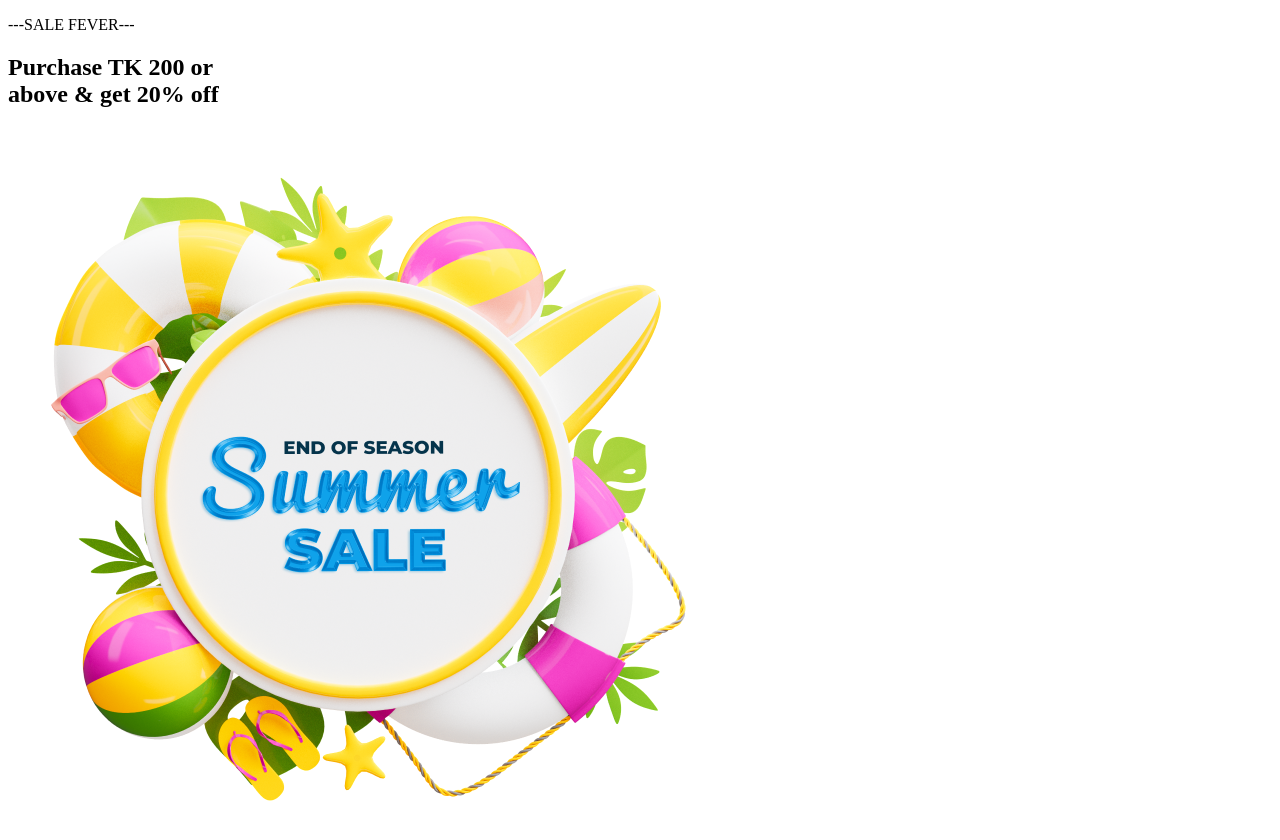
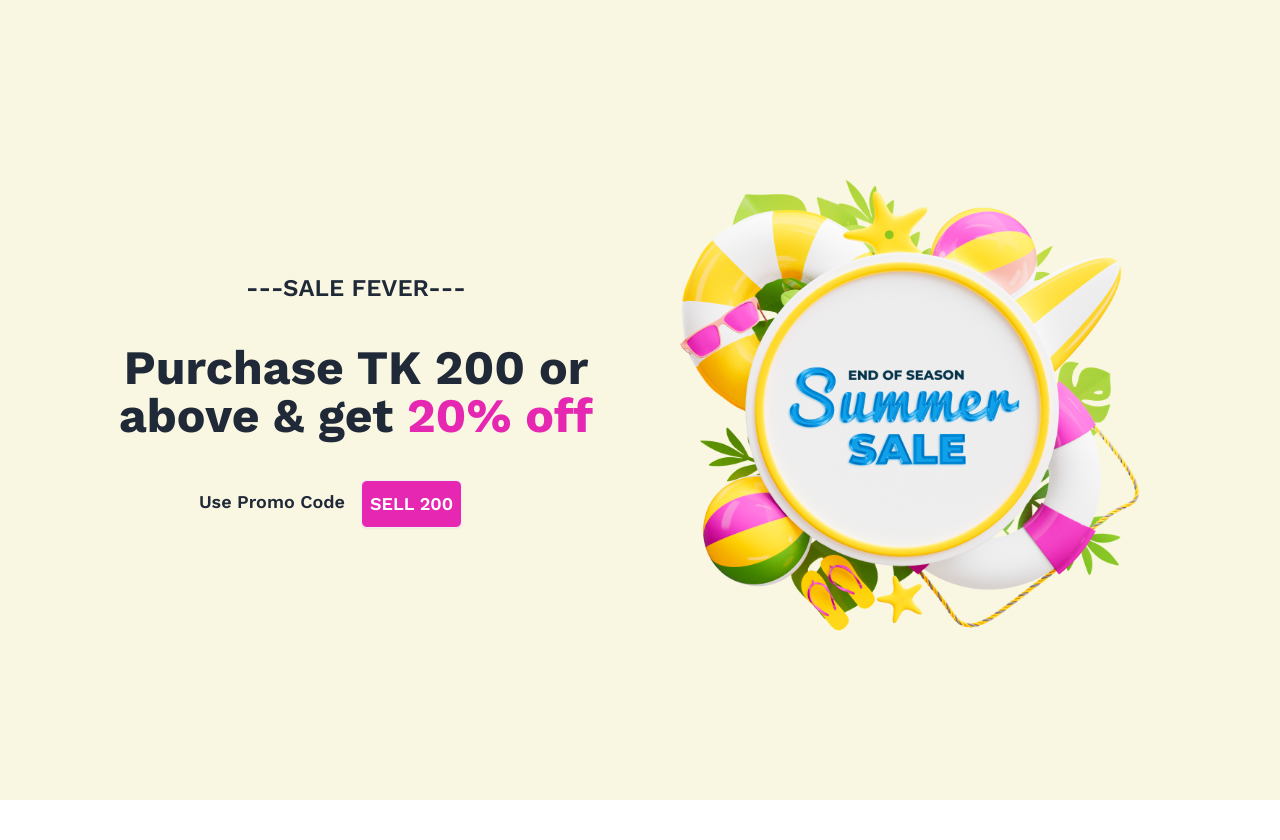
Before and after one commit to Hasibur14/summer-sale, a plain HTML site: page index.html in a window 1280 px wide. After the commit the page ends 800 px from the top, so only its background shows below. Drawn offline with nearby package versions, Linux system fonts and the light colour scheme.

Commit message:
added header section

```diff
--- a/index.html
+++ b/index.html
@@ -5,16 +5,26 @@
     <meta charset="UTF-8">
     <meta name="viewport" content="width=device-width, initial-scale=1.0">
     <title>Summer Sale</title>
+
+    <link href="https://cdn.jsdelivr.net/npm/daisyui@4.7.2/dist/full.min.css" rel="stylesheet" type="text/css" />
+    <script src="https://cdn.tailwindcss.com"></script>
+    <link rel="stylesheet" href="./styles/style.css">
+
 </head>
 
-<body>
-    <header>
-        <div class="bg-[#F9F6E2]">
-            <div>
-                <p>---SALE FEVER---</p>
-                <h2>Purchase TK 200 or <br> above & get <span>20% off</span></h2>
+<body class="work-sans-font">
+    <header class="mx-auto">
+        <div class="bg-[#F9F6E2] h-[800px] lg:flex text-center items-center justify-center gap-14">
+            <div class="space-y-10">
+                <p class="text-2xl font-semibold">---SALE FEVER---</p>
+                <h2 class="text-5xl font-bold">Purchase TK 200 or <br> above & get <span class="text-[#E527B2]">20%
+                        off</span></h2>
+                <div class="flex gap-2 ml-8 lg:ml-20">
+                    <p class="text-lg font-semibold mt-2">Use Promo Code</p>
+                    <button class="btn bg-[#E527B2] text-white px-2 rounded-md mx-2 text-lg">SELL 200</button>
+                </div>
             </div>
-            <div>
+            <div class="max-w-lg">
                 <img src="./images/Summer 1.png" alt="">
             </div>
         </div>
--- /dev/null
+++ b/styles/style.css
@@ -0,0 +1,7 @@
+/* <!-- google font --> */
+
+ @import url('https://fonts.googleapis.com/css2?family=Work+Sans:wght@100..900&display=swap');
+
+   .work-sans-font{
+    font-family: "Work Sans", sans-serif;
+   }
--- /dev/null
+++ b/tailwind.config.js
@@ -0,0 +1,8 @@
+/** @type {import('tailwindcss').Config} */
+module.exports = {
+    content: ["./src/**/*.{html,js}"],
+    theme: {
+      extend: {},
+    },
+    plugins: [],
+  }
```
